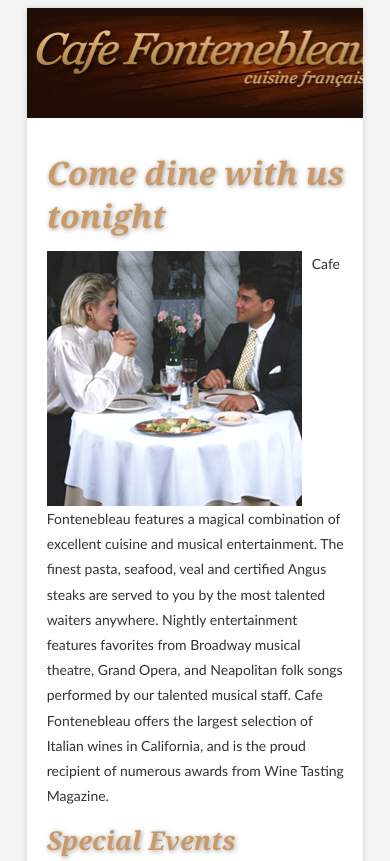
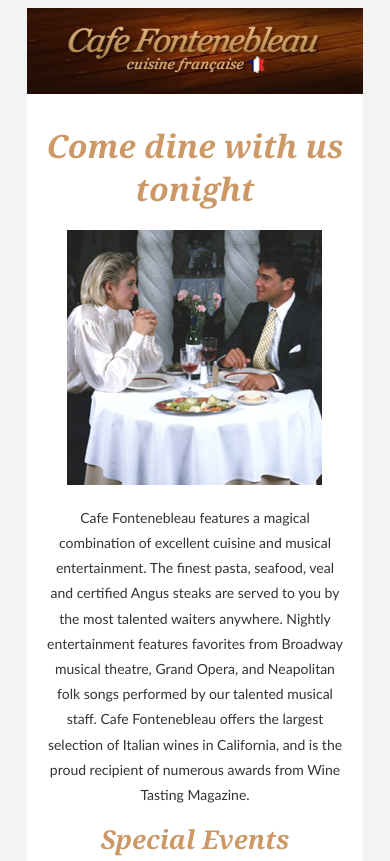
Before and after one commit to leocaliban/c-css3-web-responsivo, a plain HTML site: page unidade04/ex03/index.html in a window 390 px wide. Shown: the top 861 px of the page. Drawn offline with Linux system fonts and the light colour scheme.

Commit message:
Media Queries para mobiles

```diff
--- /dev/null
+++ b/unidade04/ex03/assets/css/mobile.css
@@ -0,0 +1,31 @@
+main {
+  width: 90%;
+  text-align: center;
+  box-shadow: none;
+}
+
+article {
+  padding: 5%;
+  float: none;
+}
+
+header {
+  background: url("../images/topo_mobile_440-centralizado.jpg") center no-repeat;
+  height: 86px;
+}
+
+article p {
+  text-align: center;
+  display: block;
+}
+
+article img {
+  text-align: center;
+  display: block;
+  margin: 20px auto;
+  float: none;
+}
+
+article h1, article h2{
+    text-shadow: none;
+}
--- a/unidade04/ex03/index.html
+++ b/unidade04/ex03/index.html
@@ -7,6 +7,7 @@
     <meta name="viewport" content="width=device-width, user-scalable=no">
     <link rel="stylesheet" href="assets/css/desktop.css" media="screen">
     <link rel="stylesheet" href="assets/css/tablet.css" media="screen and (max-width:768px)">
+    <link rel="stylesheet" href="assets/css/mobile.css" media="screen and (min-width:320px) and (max-width:430px)">
 </head>
 
 <body>
```
Also changed, not shown: unidade04/ex03/assets/images/topo_mobile_320.jpg (added), unidade04/ex03/assets/images/topo_mobile_440-centralizado.jpg (added), unidade04/ex03/assets/images/topo_mobile_440.jpg (added).
